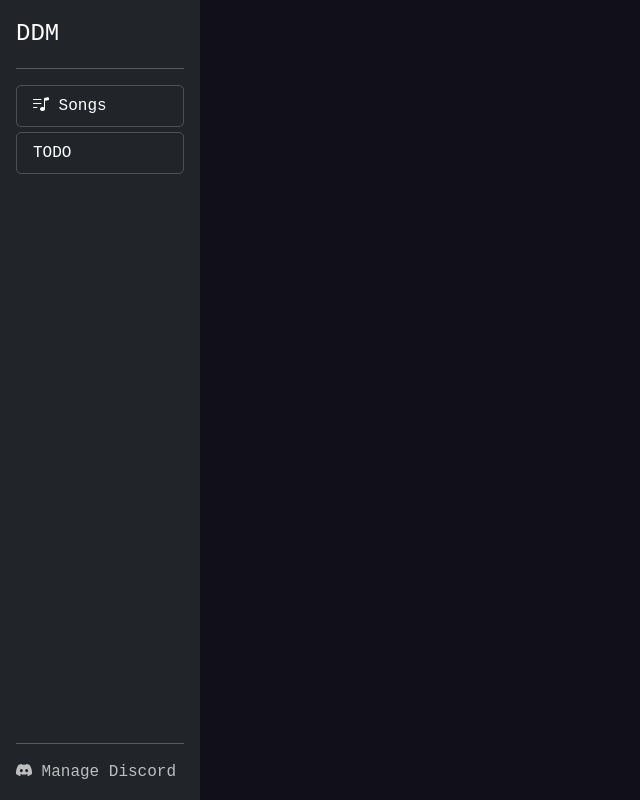
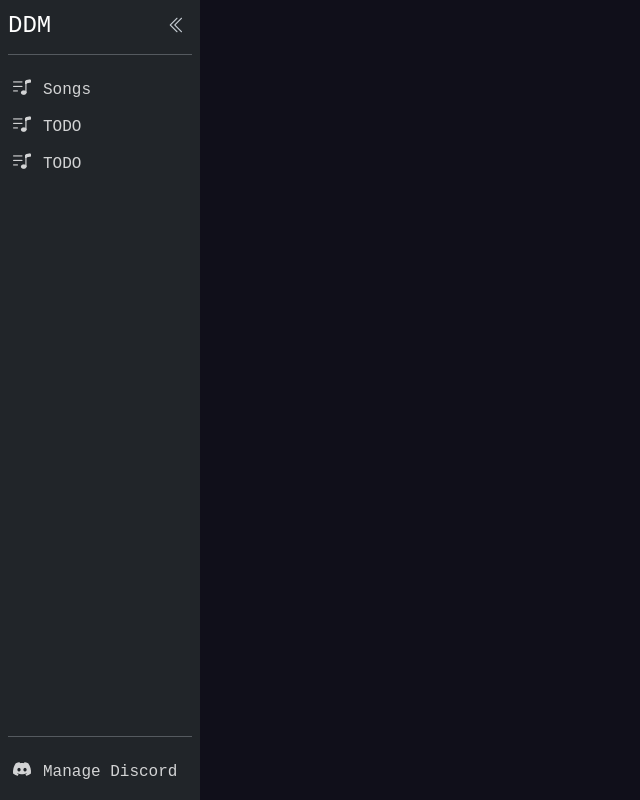
Before and after one commit to mateuhade/Discord-Dungeon-Manager, a Flask app: page /rpg in a window 1280 px wide. Shown: the whole page, without its empty margins (0-640 px from the left). Run offline with Flask 3, Linux system fonts and the light colour scheme.

Commit message:
feat: finish sidebar implementation
The sidebar currently only supports simple redirect buttons and expansion, it may be altered to add more pages, change layout or add folder buttons if deemed necessary.

```diff
--- a/static/css/styles.css
+++ b/static/css/styles.css
@@ -1,63 +1,124 @@
+/* All CSS styles will be organized by alphabetical order and type.
+
+For differentiation purposes, classes and IDs made by me are named using camelCase, while
+bootstrap classes use the kebab-case convention.
+Additionally, self-made classes and IDs will have priority over bootstrap classes when it
+comes to being modified. In the same way, IDs will have priority over classes*/
+
+
+/* TAGS / TAGS / TAGS / TAGS / TAGS / TAGS / TAGS / TAGS / TAGS */
 body {
-    height: 100%;
-    width: 100%;
+    min-height: 100vh;
+    min-height: 100dvh;
     color: aliceblue;
     font-family: 'Courier New', Courier, monospace;
     background-color: rgb(16, 15, 26);
+    display: grid;
+    grid-template-columns: auto 1fr;
 }
 
-.fitContent {
-    width: fit-content;
+i {
+    font-size: 18px;
 }
 
-.navButton {
-    border: 1px solid;
-    border-color: rgb(255, 255, 255, 0.2);
-    border-radius: 5px;
-    margin-bottom: 5px;
+/* SELF-MADE CLASSES / SELF-MADE CLASSES / SELF-MADE CLASSES */
+/* GENERAL */
+.flipped {
+    transform: scaleX(-1);
 }
 
-.navButton:hover {
+/* SIDEBAR */
+
+.collapsed hr{
+    width: 25px;
     transition: 200ms;
-    border-color: rgb(255, 255, 255, 0.4);
+}
+.extended hr {
+    width: 100%;
+    transition: 200ms;
 }
 
-.navFooter {
-    opacity: 70%;
+.collapsed .navButton{
+    opacity: 0.7;
+    transition: 200ms;
+}
+.collapsed .navButton:hover{
+    opacity: 1;
+
 }
 
-.navFooter:hover {
+.extended .navButton{
+    opacity: 0.8;
     transition: 200ms;
+}
+.extended .navButton:hover{
+    opacity: 1;
+    background-color: #0000003F;
+    border-radius: 5px;
+}
+
+.navButton{
+    display: flex;
+    align-items: center;
+    padding: 5px;
+    gap: 0.75em;
+}
+
+.navFooter{
+    position: absolute;
+    width: 184px;
+    bottom: 10px;
+}
+
+.navFooter a {
+    opacity: 0.7;
+    transition: 200ms;
+}
+.navFooter a:hover {
     opacity: 100%;
 }
 
-#centerButton {
-    display: flex;
-    flex-direction: column;
-    justify-content: center;
-    align-items: center;
+.navHeader {
+    height: 30px;
 }
 
-#mainContainer {
+.navHeader li{
     display: flex;
-    overflow: scroll;
-    flex-direction: column;
-    height: fit-content;
-    width: fit-content;
-    align-items: center;
-    scrollbar-width: none;
+    justify-content: flex-end;
 }
 
+
+/* SELF-MADE IDS / SELF-MADE IDS / SELF-MADE IDS */
+/* SIDEBAR */
 #sidebar {
-    width: 200px !important;
-    height: 100%;
-    position: fixed;
-    margin-right: 200px;
+    box-sizing: border-box;
+    flex-direction: column;
+    height: 100vh;
+    overflow: hidden;
+    position: sticky;
+    text-wrap: nowrap;
+    transition: 200ms;
 }
 
-#wrapper {
-    height: 100vh;
-    width: 100vw;
-    display: grid;
-    place-content: center;
+#sidebar.collapsed {
+    width: 42px
 }
+
+#sidebar.extended {
+    width: 200px;
+}
+
+.btn#navToggleButton {
+    margin-left: auto;
+    color: aliceblue;
+    border-color: transparent;
+}
+
+.collapsed #navToggleButton {
+    position: absolute;
+    left: 5px;
+}
+
+
+/* BOOTSTRAP CLASSES / BOOTSTRAP CLASSES / BOOTSTRAP CLASSES*/
+/* SIDEBAR */
--- /dev/null
+++ b/static/js/script.js
@@ -0,0 +1,10 @@
+const sidebar = document.getElementById('sidebar');
+const sidebarToggle = document.getElementById('navToggleButton');
+const sidebarLogo = document.getElementById('navLogo');
+
+function toggleSidebar() {
+    sidebar.classList.toggle('collapsed')
+    sidebar.classList.toggle('extended')
+    sidebarToggle.classList.toggle('flipped')
+    sidebarLogo.toggleAttribute('hidden')
+}
--- a/templates/RPGSidebar.html
+++ b/templates/RPGSidebar.html
@@ -1,30 +1,43 @@
-<div class="d-flex flex-column flex-shrink-0 p-3 text-white bg-dark" id="sidebar">
-    <div class="navHeader">
-        <a class="text-decoration-none fitContent" href="/"><span class="fs-4 text-white">DDM</span></a>
-    </div>
-    <hr>
+<script type="text/javascript" src="{{url_for('static', filename='js/script.js')}}" defer></script>
+<div class="p-2 bg-dark extended" id="sidebar">
+    <div class="navBody">
+        <ul class="nav nav-pills flex-column" id="rpg-sidebar">
+            <div class="navHeader">
+                <li>
+                    <span><a class="text-decoration-none fs-4 text-white" href="/" id="navLogo" >DDM</a></span>
+                    <button class="navButton btn color-white flipped" id="navToggleButton" onclick=toggleSidebar()><i class="bi bi-chevron-double-right"></i></button>
+                </li>
+            </div>
 
-    <div class="navBody mb-auto">
-        <ul class="nav nav-pills flex-column" id="rpg-sidebar">
-            <li id="navSongs">
-                <div class="navButton">
-                    <a class="nav-link text-white" href="/rpg">
-                        <i class="bi bi-music-note-list"></i> Songs
+            <hr>
+            <div class="navBody">
+                <li>
+                    <a class=" text-white text-decoration-none navButton" href="/rpg">
+                        <i class="bi bi-music-note-list"></i>Songs
                     </a>
-                </div>
-            </li>
-            <li id="navTODO">
-                <div class="navButton">
-                    <a class="nav-link text-white" href="/#">
-                        <i class="TODO"></i> TODO
+                </li>
+                <li>
+                    <a class="navButton text-white text-decoration-none" href="/rpg">
+                        <i class="bi bi-music-note-list"></i>TODO
                     </a>
-                </div>
-            </li>
+                </li>
+                <li>
+                    <a class="navButton text-white text-decoration-none" href="/rpg">
+                        <i class="bi bi-music-note-list"></i>TODO
+                    </a>
+                </li>
+            </div>
+
+
+            <div class="navFooter">
+                <hr>
+                <li>
+                    <a class="navButton text-white text-decoration-none" href="/discord">
+                        <i class="bi bi-discord"></i>Manage Discord
+                    </a>
+                </li>
+            </div>
+
         </ul>
     </div>
-    <hr>
-
-    <div class="navFooter">
-        <a class="nav-link text-white" href="/discord" id="navDiscord"><i class="bi bi-discord"></i> Manage Discord</a>
-    </div>
 </div>
--- a/templates/layout.html
+++ b/templates/layout.html
@@ -6,6 +6,8 @@
         <script src="https://cdn.jsdelivr.net/npm/bootstrap@5.3.8/dist/js/bootstrap.bundle.min.js" integrity="sha384-FKyoEForCGlyvwx9Hj09JcYn3nv7wiPVlz7YYwJrWVcXK/BmnVDxM+D2scQbITxI" crossorigin="anonymous"></script>
         <link rel="stylesheet" href="https://cdn.jsdelivr.net/npm/bootstrap-icons@1.13.1/font/bootstrap-icons.min.css">
         <link href="{{url_for('static', filename='css/styles.css')}}" rel="stylesheet">
+        <meta charset="UTF-8">
+        <meta name="viewport" content="width=device-width, initial-scale=1.0">
         {% block head %} {% endblock %}
     </head>
     <body>
```
Also changed, not shown: static/css/index.css (+8 -0 lines), templates/discordSidebar.html (+36 -24 lines), templates/index.html (+3 -10 lines).
